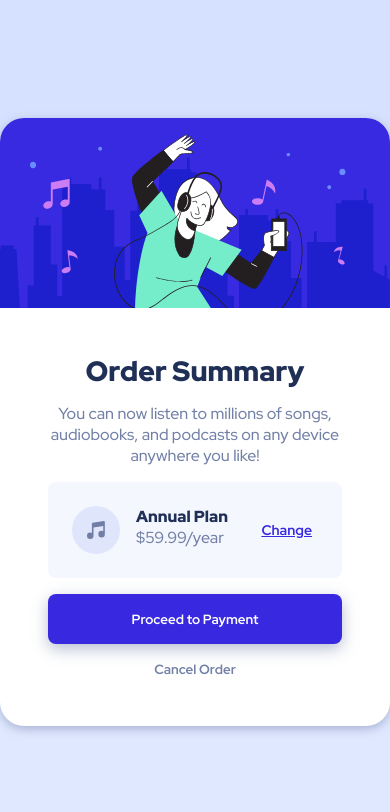
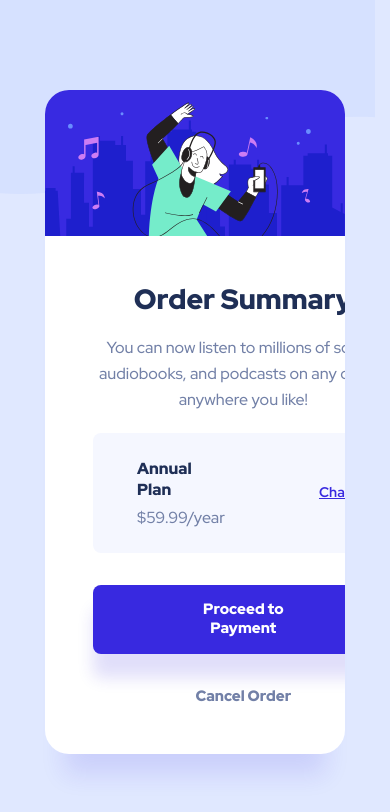
Before and after one commit to mikaela-o/order-summary-component, a plain HTML site: page index.html in a window 390 px wide. Drawn offline with Linux system fonts and the light colour scheme.

Commit message:
done; just have to test for responsive design and accessibility

```diff
--- a/index.html
+++ b/index.html
@@ -17,32 +17,39 @@
 
   <body>
     <div class="main">
-      <div class="background-wave"></div>
       <!-- maybe i can change this img to an id later -->
       <img
         class="main-image"
         src="./images/illustration-hero.svg"
-        alt="Drawing of a person wearing headphones and moving to music."
+        alt=""
+        aria-hidden="true"
       />
+      <main>
         <div class="main-content">
           <h2>Order Summary</h2>
-        <p>
+          <p class="main-p">
             You can now listen to millions of songs, audiobooks, and podcasts on
             any device anywhere you like!
           </p>
-        <div class="annual-plan-box">
+          <div class="plan-box">
             <div>
-            <img src="./images/icon-music.svg" alt="" />
+              <img
+                class="plan-icon"
+                src="./images/icon-music.svg"
+                alt=""
+                aria-hidden="true"
+              />
             </div>
             <div>
-            <p>Annual Plan</p>
-            <p>$59.99/year</p>
+              <p class="plan-subheading">Annual Plan</p>
+              <p class="plan-price">$59.99/year</p>
             </div>
             <button class="link">Change</button>
           </div>
           <button class="button primary">Proceed to Payment</button>
           <button class="button secondary">Cancel Order</button>
         </div>
+      </main>
     </div>
 
     <!-- Attributions/Footer -->
--- a/styles.css
+++ b/styles.css
@@ -61,8 +61,9 @@ body {
   font-size: var(--font-weight-normal);
   font-weight: var(--font-size-16px);
   color: var(--desaturated-blue);
-  background: var(--pale-blue) top center/100% 50% no-repeat;
+  background: var(--pale-blue);
   background-image: url(./images/pattern-background-mobile.svg);
+  background-repeat: no-repeat;
 }
 h1,
 h2,
@@ -71,67 +72,59 @@ h3 {
 }
 h2 {
   font-size: var(--font-size-28px);
+  line-height: 2.315rem;
   color: var(--dark-blue);
   font-weight: var(--font-weight-black);
+  margin-block-end: 1.0625rem;
 }
 button {
   font-family: inherit;
 }
 
+/* main content box */
 .main {
+  position: relative;
   background-color: var(--white);
   text-align: center;
-  max-width: 28.125rem;
+  /* max-width: 28.125rem; [im trying to do the responsive design shit kms] */
+  max-width: 18.75rem;
   border-radius: 1.5rem;
-  box-shadow: 0 3px 10px hsla(224, 23%, 55%, 0.5);
+  box-shadow: 0 2.5rem 1.5rem -1.25rem hsla(245, 75%, 52%, 0.125);
   overflow: hidden;
 }
 .main-image {
   width: 100%;
 }
 .main-content {
-  padding: 3rem;
+  padding: 2.8125rem 3rem 3rem;
   display: grid;
-  gap: 1rem;
 }
-.annual-plan-box {
+.main-p {
+  line-height: 1.625rem;
+}
+
+/* annual plan box*/
+.plan-box {
   display: flex;
-  gap: 1rem;
+  margin-block-start: 1.25rem;
+  margin-block-end: 2rem;
   background-color: var(--very-pale-blue);
-  padding: 1.5rem;
+  padding: 1.5625rem 1.5rem;
   text-align: left;
   border-radius: 0.5rem;
+  line-height: 1.313rem;
 }
-.annual-plan-box p:first-child {
+.plan-icon {
+  padding-inline-end: 1.25rem;
+}
+.plan-subheading {
   color: var(--dark-blue);
   font-weight: var(--font-weight-black);
 }
-.button {
-  cursor: pointer;
-  text-decoration: none;
-  border: 0;
-  border-radius: 0.5rem;
-  font-weight: var(--font-weight-bold);
-  background: transparent;
-  padding: 1rem 2rem;
+.plan-price {
+  padding-block-start: 0.375rem;
 }
-.primary {
-  background: var(--bright-blue);
-  color: var(--white);
-  box-shadow: 0 5px 15px hsla(224, 23%, 55%, 0.5);
-}
-.primary:hover,
-.primary:focus {
-  background: var(--purple);
-}
-.secondary {
-  color: var(--desaturated-blue);
-  padding: 0;
-}
-.secondary:hover,
-.secondary:focus {
-  color: var(--dark-blue);
-}
+/* change button */
 a,
 .link {
   cursor: pointer;
@@ -141,7 +134,43 @@ a,
   text-decoration: underline;
   font-size: var(--font-size-14px);
   font-weight: var(--font-weight-bold);
-  margin-left: auto;
+  padding: 0 0 0 5.875rem;
+  line-height: 1.188rem;
+}
+
+/* buttons */
+.button {
+  cursor: pointer;
+  text-decoration: none;
+  border: 0;
+  border-radius: 0.5rem;
+  font-weight: var(--font-weight-bold);
+  background: transparent;
+}
+.primary {
+  background: var(--bright-blue);
+  line-height: 1.241rem;
+  font-size: 0.938rem;
+  font-weight: var(--font-weight-black);
+  color: var(--white);
+  padding: 0.9375rem 6.375rem;
+  box-shadow: 0 1.5rem 1rem hsla(245, 75%, 52%, 0.15);
+}
+.primary:hover,
+.primary:focus {
+  background: var(--purple);
+}
+.secondary {
+  color: var(--desaturated-blue);
+  font-weight: var(--font-weight-black);
+  font-size: 0.938rem;
+  line-height: 1.25rem;
+  padding: 0;
+  margin-block-start: 2rem;
+}
+.secondary:hover,
+.secondary:focus {
+  color: var(--dark-blue);
 }
 a:hover,
 a:focus,
@@ -160,10 +189,16 @@ a:focus,
   color: hsl(228, 45%, 44%);
 } */
 
-@media only screen and (min-width: 46.875rem) {
-  .background-wave {
-    background: url("./images/pattern-background-desktop.svg");
-    /* height: 50vh; */
+/* medium devices + */
+@media only screen and (min-width: 768px) {
+  body {
+    background: var(--pale-blue);
+    background-image: url("./images/pattern-background-desktop.svg");
+    background-repeat: no-repeat;
+    background-size: 100%;
+  }
+  .main {
+    max-width: 28.125rem;
   }
 }
 
```
Lines whose indentation alone changed are shown as unchanged.
